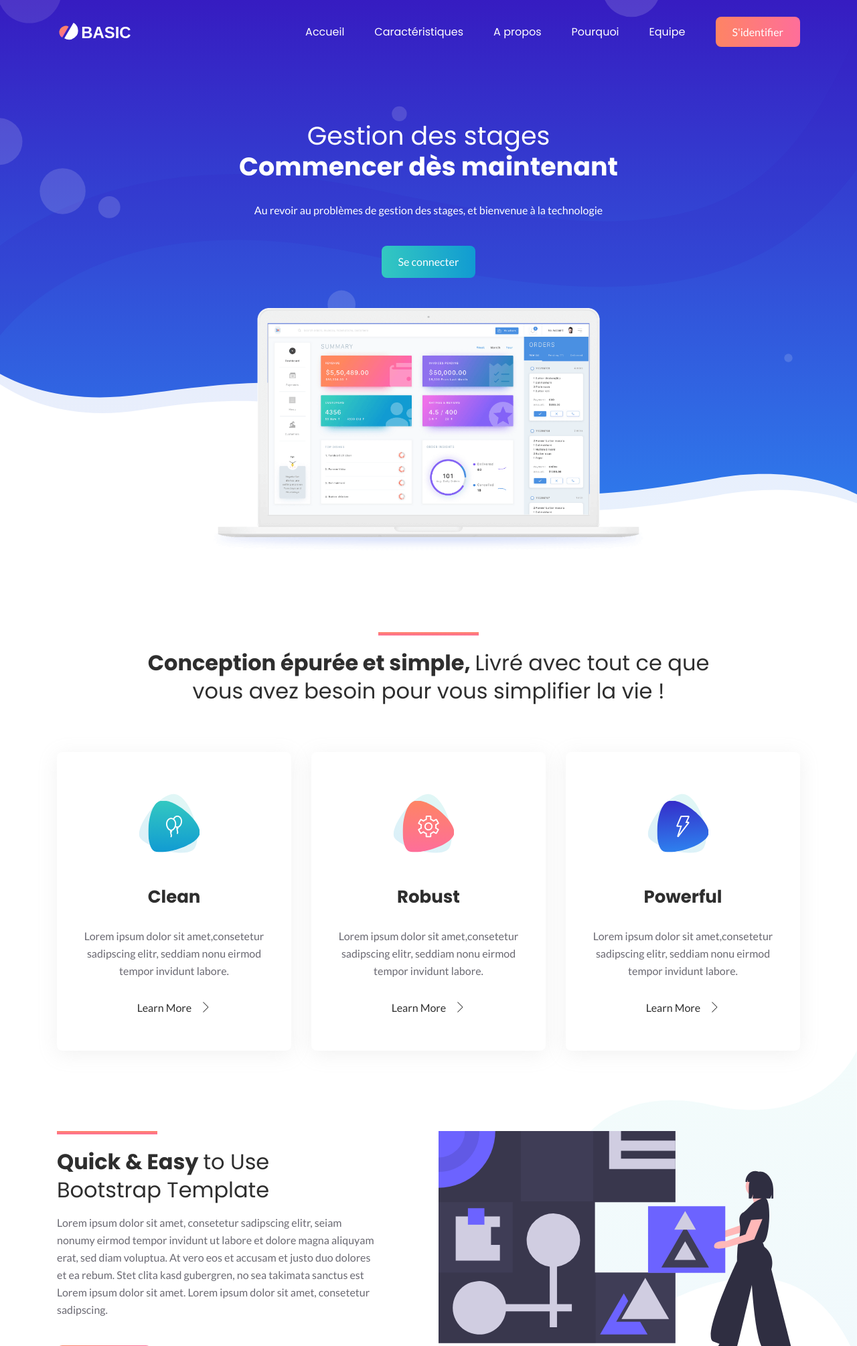
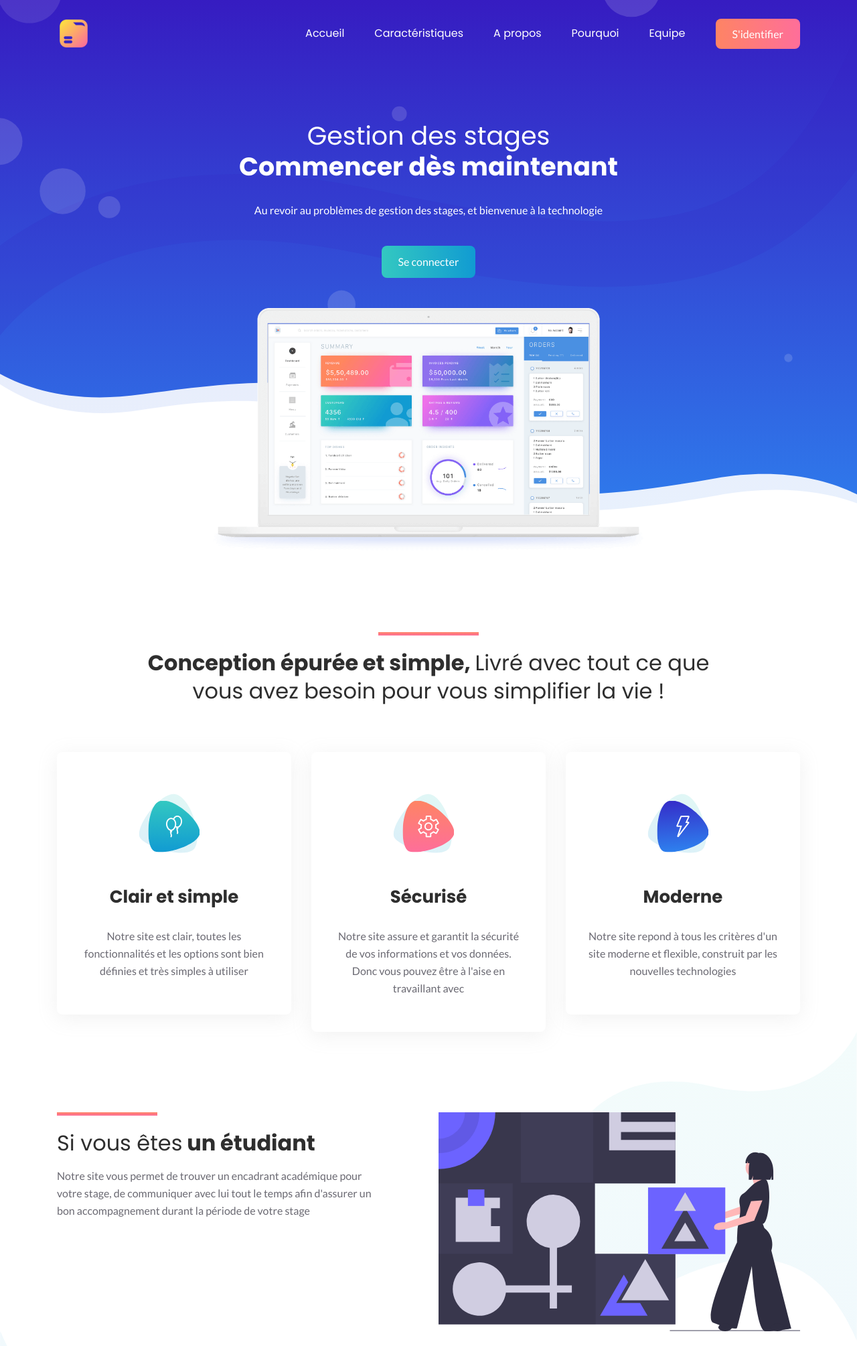
Before and after one commit to OmarDefaoui/internship_manager, a PHP site: page / in a window 1280 px wide. Shown: the top 2010 px of the page at 67% size. Run offline with PHP 8.4, Linux system fonts and the light colour scheme; data comes from the database, SQL or seed files in the repository; some web fonts are replaced.

Commit message:
Improve index file

```diff
--- a/index.html
+++ b/index.php
@@ -1,31 +1,37 @@
+<?php
+include('connexion.php');
+
+$requette = "SELECT count(*) AS count FROM etudiant";
+$resultat = mysqli_query($link, $requette);
+$data = mysqli_fetch_assoc($resultat);
+$studentsCount = $data['count'];
+
+$requette = "SELECT count(*) AS count FROM enseignant";
+$resultat = mysqli_query($link, $requette);
+$data = mysqli_fetch_assoc($resultat);
+$enseigantsCount = $data['count'];
+
+$requette = "SELECT count(*) AS count FROM administrateur";
+$resultat = mysqli_query($link, $requette);
+$data = mysqli_fetch_assoc($resultat);
+$adminsCount = $data['count'];
+?>
+
 <!doctype html>
 <html class="no-js" lang="fr">
 
 <head>
     <meta charset="utf-8">
     <meta name="viewport" content="width=device-width, initial-scale=1">
-    <link rel="shortcut icon" href="landing_page/images/favicon.png" type="image/png">
+    <link rel="shortcut icon" href="assets/local_assets/images/logo.png" type="image/png">
     <title>Gestion Stages</title>
 
-    <!--====== Animate CSS ======-->
     <link rel="stylesheet" href="landing_page/css/animate.css">
-
-    <!--====== Magnific Popup CSS ======-->
     <link rel="stylesheet" href="landing_page/css/magnific-popup.css">
-
-    <!--====== Line Icons CSS ======-->
     <link rel="stylesheet" href="landing_page/css/LineIcons.css">
-
-    <!--====== Font Awesome CSS ======-->
     <link rel="stylesheet" href="landing_page/css/font-awesome.min.css">
-
-    <!--====== Bootstrap CSS ======-->
     <link rel="stylesheet" href="landing_page/css/bootstrap.min.css">
-
-    <!--====== Default CSS ======-->
     <link rel="stylesheet" href="landing_page/css/default.css">
-
-    <!--====== Style CSS ======-->
     <link rel="stylesheet" href="landing_page/css/style.css">
 
 </head>
@@ -39,12 +45,10 @@
                 <div class="row">
                     <div class="col-lg-12">
                         <nav class="navbar navbar-expand-lg">
-                            <a class="navbar-brand" href="index.html">
-                                <img src="landing_page/images/logo.svg" alt="Logo">
+                            <a class="navbar-brand" href="#">
+                                <img src="assets/local_assets/images/logo.png" alt="Logo" width="50px" height="50px">
                             </a>
-                            <button class="navbar-toggler" type="button" data-toggle="collapse"
-                                data-target="#navbarSupportedContent" aria-controls="navbarSupportedContent"
-                                aria-expanded="false" aria-label="Toggle navigation">
+                            <button class="navbar-toggler" type="button" data-toggle="collapse" data-target="#navbarSupportedContent" aria-controls="navbarSupportedContent" aria-expanded="false" aria-label="Toggle navigation">
                                 <span class="toggler-icon"></span>
                                 <span class="toggler-icon"></span>
                                 <span class="toggler-icon"></span>
@@ -71,7 +75,7 @@
                             </div> <!-- navbar collapse -->
 
                             <div class="navbar-btn d-none d-sm-inline-block">
-                                <a class="main-btn" data-scroll-nav="0" href="#pricing">S'identifier</a>
+                                <a class="main-btn" data-scroll-nav="0" href="login/login.php">S'identifier</a>
                             </div>
                         </nav> <!-- navbar -->
                     </div>
@@ -91,7 +95,7 @@
                             <p class="text wow fadeInUp" data-wow-duration="1.3s" data-wow-delay="0.8s">
                                 Au revoir au problèmes de gestion des stages, et bienvenue à la technologie
                             </p>
-                            <a href="#" class="main-btn wow fadeInUp" data-wow-duration="1.3s" data-wow-delay="1.1s">
+                            <a href="login/login.php" class="main-btn wow fadeInUp" data-wow-duration="1.3s" data-wow-delay="1.1s">
                                 Se connecter
                             </a>
                         </div> <!-- header hero content -->
@@ -99,8 +103,7 @@
                 </div> <!-- row -->
                 <div class="row">
                     <div class="col-lg-12">
-                        <div class="header-hero-image text-center wow fadeIn" data-wow-duration="1.3s"
-                            data-wow-delay="1.4s">
+                        <div class="header-hero-image text-center wow fadeIn" data-wow-duration="1.3s" data-wow-delay="1.4s">
                             <img src="landing_page/images/header-hero.png" alt="hero">
                         </div> <!-- header hero image -->
                     </div>
@@ -128,50 +131,50 @@
             </div> <!-- row -->
             <div class="row justify-content-center">
                 <div class="col-lg-4 col-md-7 col-sm-8">
-                    <div class="single-services text-center mt-30 wow fadeIn" data-wow-duration="1s"
-                        data-wow-delay="0.2s">
+                    <div class="single-services text-center mt-30 wow fadeIn" data-wow-duration="1s" data-wow-delay="0.2s">
                         <div class="services-icon">
                             <img class="shape" src="landing_page/images/services-shape.svg" alt="shape">
                             <img class="shape-1" src="landing_page/images/services-shape-1.svg" alt="shape">
                             <i class="lni-baloon"></i>
                         </div>
                         <div class="services-content mt-30">
-                            <h4 class="services-title"><a href="#">Clean</a></h4>
-                            <p class="text">Lorem ipsum dolor sit amet,consetetur sadipscing elitr, seddiam nonu eirmod
-                                tempor invidunt labore.</p>
-                            <a class="more" href="#">Learn More <i class="lni-chevron-right"></i></a>
+                            <h4 class="services-title"><a href="#">Clair et simple</a></h4>
+                            <p class="text">
+                                Notre site est clair, toutes les fonctionnalités et les options sont bien définies et
+                                très simples à utiliser
+                            </p>
                         </div>
                     </div> <!-- single services -->
                 </div>
                 <div class="col-lg-4 col-md-7 col-sm-8">
-                    <div class="single-services text-center mt-30 wow fadeIn" data-wow-duration="1s"
-                        data-wow-delay="0.5s">
+                    <div class="single-services text-center mt-30 wow fadeIn" data-wow-duration="1s" data-wow-delay="0.5s">
                         <div class="services-icon">
                             <img class="shape" src="landing_page/images/services-shape.svg" alt="shape">
                             <img class="shape-1" src="landing_page/images/services-shape-2.svg" alt="shape">
                             <i class="lni-cog"></i>
                         </div>
                         <div class="services-content mt-30">
-                            <h4 class="services-title"><a href="#">Robust</a></h4>
-                            <p class="text">Lorem ipsum dolor sit amet,consetetur sadipscing elitr, seddiam nonu eirmod
-                                tempor invidunt labore.</p>
-                            <a class="more" href="#">Learn More <i class="lni-chevron-right"></i></a>
+                            <h4 class="services-title"><a href="#">Sécurisé</a></h4>
+                            <p class="text">
+                                Notre site assure et garantit la sécurité de vos informations et vos données. Donc vous
+                                pouvez être à l'aise en travaillant avec
+                            </p>
                         </div>
                     </div> <!-- single services -->
                 </div>
                 <div class="col-lg-4 col-md-7 col-sm-8">
-                    <div class="single-services text-center mt-30 wow fadeIn" data-wow-duration="1s"
-                        data-wow-delay="0.8s">
+                    <div class="single-services text-center mt-30 wow fadeIn" data-wow-duration="1s" data-wow-delay="0.8s">
                         <div class="services-icon">
                             <img class="shape" src="landing_page/images/services-shape.svg" alt="shape">
                             <img class="shape-1" src="landing_page/images/services-shape-3.svg" alt="shape">
                             <i class="lni-bolt-alt"></i>
                         </div>
                         <div class="services-content mt-30">
-                            <h4 class="services-title"><a href="#">Powerful</a></h4>
-                            <p class="text">Lorem ipsum dolor sit amet,consetetur sadipscing elitr, seddiam nonu eirmod
-                                tempor invidunt labore.</p>
-                            <a class="more" href="#">Learn More <i class="lni-chevron-right"></i></a>
+                            <h4 class="services-title"><a href="#">Moderne</a></h4>
+                            <p class="text">
+                                Notre site repond à tous les critères d'un site moderne et flexible, construit par les
+                                nouvelles technologies
+                            </p>
                         </div>
                     </div> <!-- single services -->
                 </div>
@@ -190,18 +193,16 @@
                     <div class="about-content mt-50 wow fadeInLeftBig" data-wow-duration="1s" data-wow-delay="0.5s">
                         <div class="section-title">
                             <div class="line"></div>
-                            <h3 class="title">Quick & Easy <span>to Use Bootstrap Template</span></h3>
+                            <h3 class="title"><span>Si vous êtes</span> un étudiant</h3>
                         </div> <!-- section title -->
-                        <p class="text">Lorem ipsum dolor sit amet, consetetur sadipscing elitr, seiam nonumy eirmod
-                            tempor invidunt ut labore et dolore magna aliquyam erat, sed diam voluptua. At vero eos et
-                            accusam et justo duo dolores et ea rebum. Stet clita kasd gubergren, no sea takimata sanctus
-                            est Lorem ipsum dolor sit amet. Lorem ipsum dolor sit amet, consetetur sadipscing.</p>
-                        <a href="#" class="main-btn">Try it Free</a>
+                        <p class="text">
+                            Notre site vous permet de trouver un encadrant académique pour votre stage, de communiquer
+                            avec lui tout le temps afin d'assurer un bon accompagnement durant la période de votre stage
+                        </p>
                     </div> <!-- about content -->
                 </div>
                 <div class="col-lg-6">
-                    <div class="about-image text-center mt-50 wow fadeInRightBig" data-wow-duration="1s"
-                        data-wow-delay="0.5s">
+                    <div class="about-image text-center mt-50 wow fadeInRightBig" data-wow-duration="1s" data-wow-delay="0.5s">
                         <img src="landing_page/images/about1.svg" alt="about">
                     </div> <!-- about image -->
                 </div>
@@ -226,18 +227,17 @@
                     <div class="about-content mt-50 wow fadeInLeftBig" data-wow-duration="1s" data-wow-delay="0.5s">
                         <div class="section-title">
                             <div class="line"></div>
-                            <h3 class="title">Modern design <span> with Essential Features</span></h3>
+                            <h3 class="title"><span>Si vous êtes</span> un enseignant</span></h3>
                         </div> <!-- section title -->
-                        <p class="text">Lorem ipsum dolor sit amet, consetetur sadipscing elitr, seiam nonumy eirmod
-                            tempor invidunt ut labore et dolore magna aliquyam erat, sed diam voluptua. At vero eos et
-                            accusam et justo duo dolores et ea rebum. Stet clita kasd gubergren, no sea takimata sanctus
-                            est Lorem ipsum dolor sit amet. Lorem ipsum dolor sit amet, consetetur sadipscing.</p>
-                        <a href="#" class="main-btn">Try it Free</a>
+                        <p class="text">
+                            Notre site vous permet de choisir un étudiant et l'encadrer durant son stage, de suivre
+                            son progrès continuellement, de communiquer avec lui au cas de besoin de conseil, ceci dans
+                            le but de garantir la communication avec l'étudiant aussi bien que la bonne orientation
+                        </p>
                     </div> <!-- about content -->
                 </div>
                 <div class="col-lg-6 order-lg-first">
-                    <div class="about-image text-center mt-50 wow fadeInRightBig" data-wow-duration="1s"
-                        data-wow-delay="0.5s">
+                    <div class="about-image text-center mt-50 wow fadeInRightBig" data-wow-duration="1s" data-wow-delay="0.5s">
                         <img src="landing_page/images/about2.svg" alt="about">
                     </div> <!-- about image -->
                 </div>
@@ -255,18 +255,18 @@
                     <div class="about-content mt-50 wow fadeInLeftBig" data-wow-duration="1s" data-wow-delay="0.5s">
                         <div class="section-title">
                             <div class="line"></div>
-                            <h3 class="title"><span>Crafted for</span> SaaS, App and Software Landing Page</h3>
+                            <h3 class="title"><span>Si vous êtes</span> un administrateur</span></h3>
                         </div> <!-- section title -->
-                        <p class="text">Lorem ipsum dolor sit amet, consetetur sadipscing elitr, seiam nonumy eirmod
-                            tempor invidunt ut labore et dolore magna aliquyam erat, sed diam voluptua. At vero eos et
-                            accusam et justo duo dolores et ea rebum. Stet clita kasd gubergren, no sea takimata sanctus
-                            est Lorem ipsum dolor sit amet. Lorem ipsum dolor sit amet, consetetur sadipscing.</p>
-                        <a href="#" class="main-btn">Try it Free</a>
+                        <p class="text">
+                            Notre site vous permet de suivre les stages effectuées par les étudiants, les
+                            enseignants qui les encadrent, ainsi que les entreprises dans lesquelles les étudiants
+                            passent leurs stages.
+                            Ceci vous permet de maitriser les stages au sein de votre établissement
+                        </p>
                     </div> <!-- about content -->
                 </div>
                 <div class="col-lg-6">
-                    <div class="about-image text-center mt-50 wow fadeInRightBig" data-wow-duration="1s"
-                        data-wow-delay="0.5s">
+                    <div class="about-image text-center mt-50 wow fadeInRightBig" data-wow-duration="1s" data-wow-delay="0.5s">
                         <img src="landing_page/images/about3.svg" alt="about">
                     </div> <!-- about image -->
                 </div>
@@ -295,8 +295,7 @@
                                 <img src="landing_page/images/video.png" alt="video">
                             </div>
                             <div class="video-icon">
-                                <a href="https://www.youtube.com/watch?v=r44RKWyfcFw" class="video-popup"><i
-                                        class="lni-play"></i></a>
+                                <a href="https://www.youtube.com/watch?v=r44RKWyfcFw" class="video-popup"><i class="lni-play"></i></a>
                             </div>
                         </div> <!-- video wrapper -->
                     </div> <!-- video content -->
@@ -306,36 +305,35 @@
                         <div class="counter-content">
                             <div class="section-title">
                                 <div class="line"></div>
-                                <h3 class="title">Cool facts <span> this about app</span></h3>
+                                <h3 class="title">Faits intéressants <span> à propos de ce site</span></h3>
                             </div> <!-- section title -->
-                            <p class="text">Lorem ipsum dolor sit amet, consetetur sadipscing elitr, seiam nonumy eirmod
-                                tempor invidunt ut labore et dolore magna aliquyam erat, sed diam voluptua.</p>
+                            <p class="text">
+                                Notre site web est gratuit, open source, simple et moderne.<br>Qui peut étre utilisé par
+                                n'importe quelle université au monde.
+                            </p>
                         </div> <!-- counter content -->
                         <div class="row no-gutters">
                             <div class="col-4">
-                                <div
-                                    class="single-counter counter-color-1 d-flex align-items-center justify-content-center">
+                                <div class="single-counter counter-color-1 d-flex align-items-center justify-content-center">
                                     <div class="counter-items text-center">
-                                        <span class="count"><span class="counter">125</span>K</span>
-                                        <p class="text">Downloads</p>
+                                        <span class="count"><span class="counter"><?php echo $studentsCount ?></span></span>
+                                        <p class="text">Etudiants</p>
                                     </div>
                                 </div> <!-- single counter -->
                             </div>
                             <div class="col-4">
-                                <div
-                                    class="single-counter counter-color-2 d-flex align-items-center justify-content-center">
+                                <div class="single-counter counter-color-2 d-flex align-items-center justify-content-center">
                                     <div class="counter-items text-center">
-                                        <span class="count"><span class="counter">87</span>K</span>
-                                        <p class="text">Active Users</p>
+                                        <span class="count"><span class="counter"><?php echo $enseigantsCount ?></span></span>
+                                        <p class="text">Enseigants</p>
                                     </div>
                                 </div> <!-- single counter -->
                             </div>
                             <div class="col-4">
-                                <div
-                                    class="single-counter counter-color-3 d-flex align-items-center justify-content-center">
+                                <div class="single-counter counter-color-3 d-flex align-items-center justify-content-center">
                                     <div class="counter-items text-center">
-                                        <span class="count"><span class="counter">4.8</span></span>
-                                        <p class="text">User Rating</p>
+                                        <span class="count"><span class="counter"><?php echo $adminsCount ?></span></span>
+                                        <p class="text">Administrateurs</p>
                                     </div>
                                 </div> <!-- single counter -->
                             </div>
@@ -356,7 +354,7 @@
                 <div class="col-lg-5">
                     <div class="section-title text-center pb-30">
                         <div class="line m-auto"></div>
-                        <h3 class="title"><span>Rencontrez notre</span> Créative membres d'équipe</h3>
+                        <h3 class="title"><span>Rencontrez notre</span> créative membres d'équipe</h3>
                     </div> <!-- section title -->
                 </div>
             </div> <!-- row -->
--- a/landing_page/js/main.js
+++ b/landing_page/js/main.js
@@ -15,10 +15,10 @@ $(function () {
         var scroll = $(window).scrollTop();
         if (scroll < 20) {
             $(".navbar-area").removeClass("sticky");
-            $(".navbar .navbar-brand img").attr("src", "assets/images/logo.svg");
+            $(".navbar .navbar-brand img").attr("src", "assets/local_assets/images/logo.png");
         } else {
             $(".navbar-area").addClass("sticky");
-            $(".navbar .navbar-brand img").attr("src", "assets/images/logo-2.svg");
+            $(".navbar .navbar-brand img").attr("src", "assets/local_assets/images/logo.png");
         }
     });
 
```
Also changed, not shown: landing_page/css/style.css (+0 -28 lines), landing_page/images/favicon.png (deleted), landing_page/images/logo.svg (deleted).
